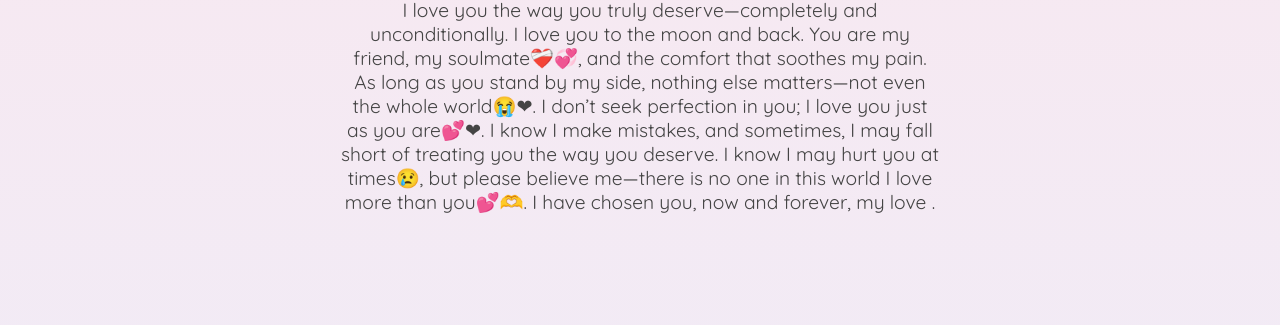
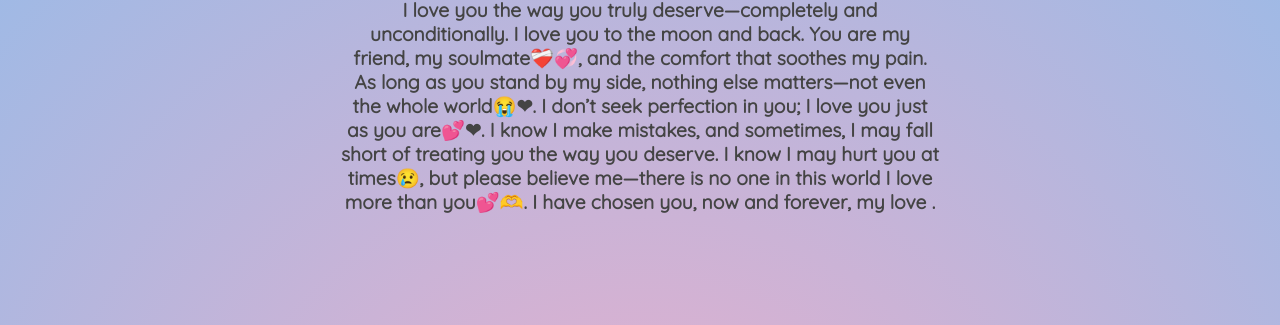
Before and after one commit to AsifAliJaun/Dora, a plain HTML site: page index.html in a window 1280 px wide. Shown: the part 188-513 px from the top of the page. Drawn offline with Linux system fonts and the light colour scheme; a script that the page names is missing.

Commit message:
Update style.css

```diff
--- a/style.css
+++ b/style.css
@@ -1,10 +1,12 @@
 body {
   margin: 0;
   padding: 0;
+  font-weight: bold;
   font-family: 'Quicksand', sans-serif;
-  background: linear-gradient(to bottom, #f8e8f0, #e6f0ff);
   color: #333;
   overflow-x: hidden;
+background: #EEAECA;
+background: radial-gradient(circle, rgba(238, 174, 202, 1) 0%, rgba(148, 187, 233, 1) 100%);
 }
 
 .hero {
```
